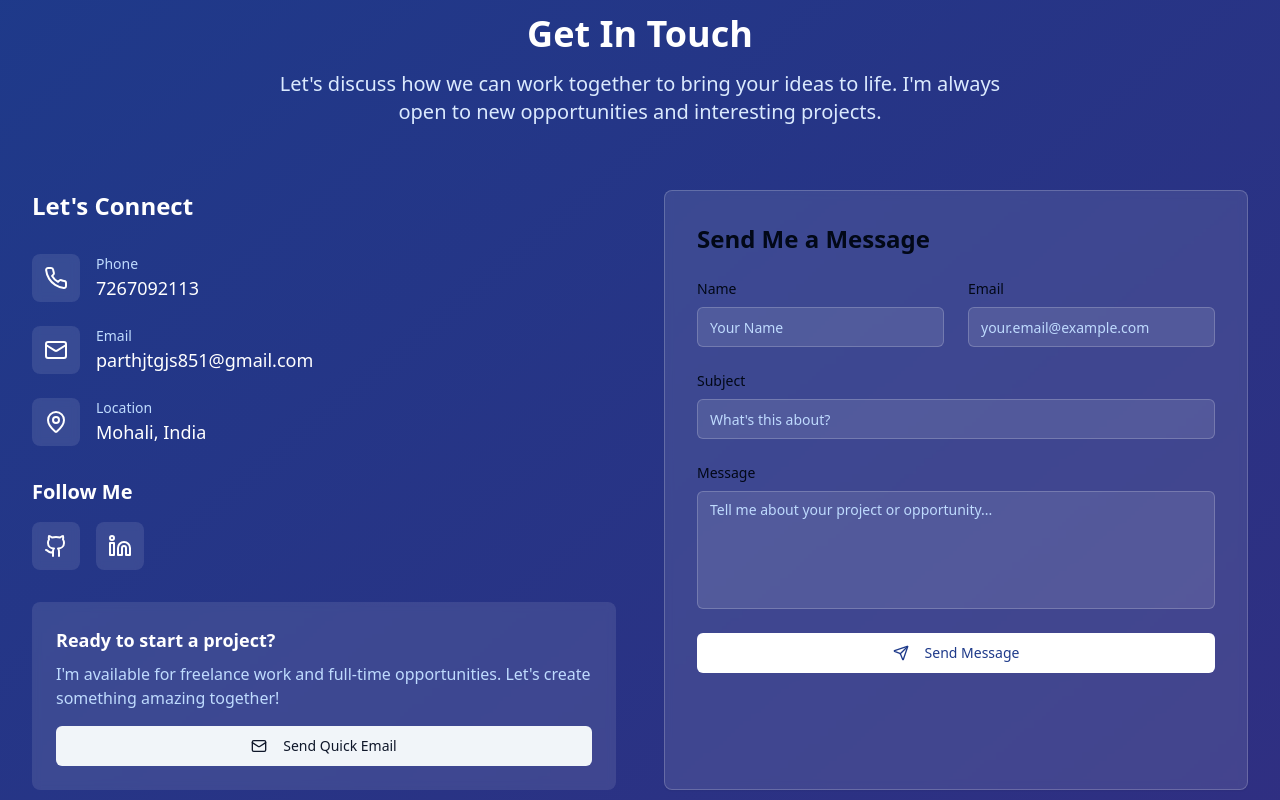
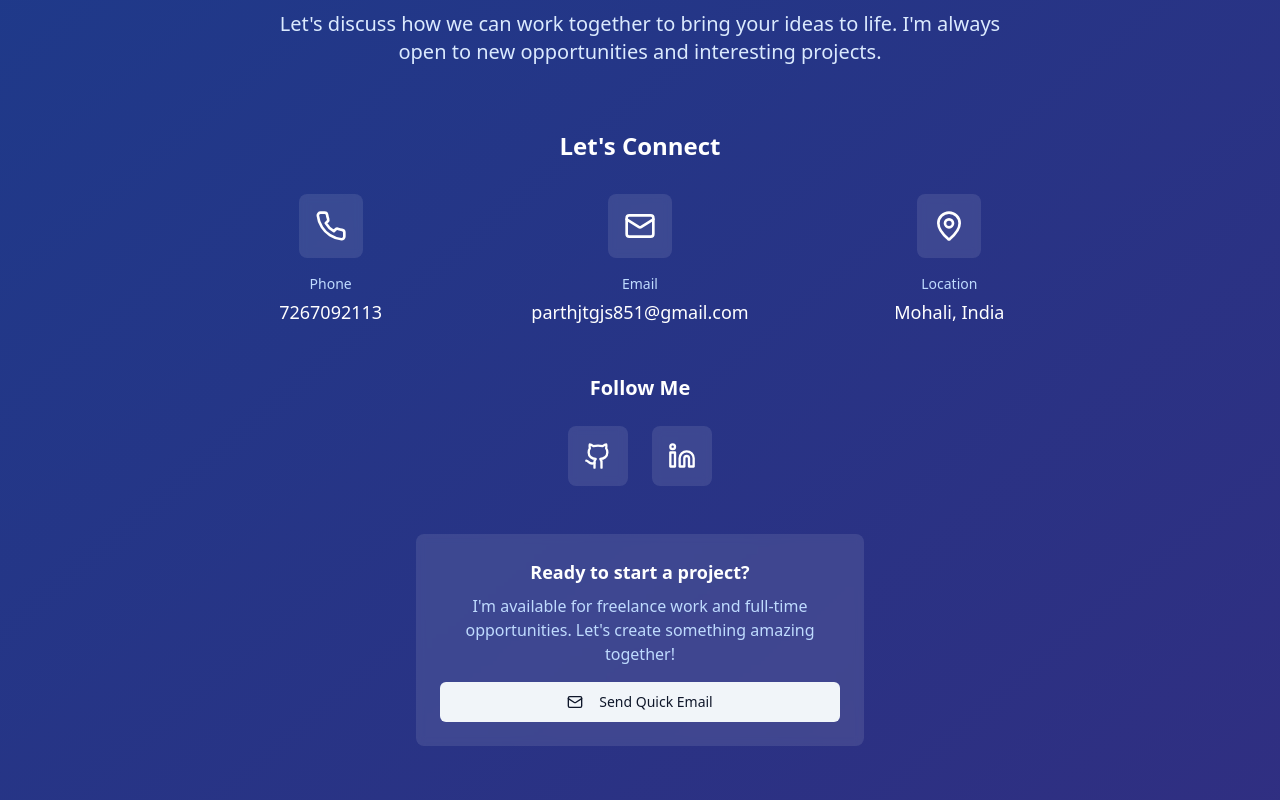
Before and after one commit to galaxyte/parth-portfolio-craft, a React (Vite) app: page / in a window 1280 px wide. Shown: the part 4960-5760 px from the top of the page. Built offline with nearby package versions, Linux system fonts and the light colour scheme.

Commit message:
Remove contact form and project buttons
Removes the "Send me a message" section from the contact component and the "Live demo" and "Code" buttons from the featured project section.

```diff
--- a/src/components/Contact.tsx
+++ b/src/components/Contact.tsx
@@ -1,37 +1,9 @@
 
 import { Card, CardContent } from "@/components/ui/card";
 import { Button } from "@/components/ui/button";
-import { Input } from "@/components/ui/input";
-import { Textarea } from "@/components/ui/textarea";
-import { Mail, Phone, MapPin, Github, Linkedin, Send } from "lucide-react";
-import { useState } from "react";
-import { useToast } from "@/hooks/use-toast";
+import { Mail, Phone, MapPin, Github, Linkedin } from "lucide-react";
 
 export const Contact = () => {
-  const [formData, setFormData] = useState({
-    name: "",
-    email: "",
-    subject: "",
-    message: ""
-  });
-  const { toast } = useToast();
-
-  const handleSubmit = (e: React.FormEvent) => {
-    e.preventDefault();
-    toast({
-      title: "Message Sent!",
-      description: "Thank you for your message. I'll get back to you soon!",
-    });
-    setFormData({ name: "", email: "", subject: "", message: "" });
-  };
-
-  const handleChange = (e: React.ChangeEvent<HTMLInputElement | HTMLTextAreaElement>) => {
-    setFormData(prev => ({
-      ...prev,
-      [e.target.name]: e.target.value
-    }));
-  };
-
   const contactInfo = [
     {
       icon: Phone,
@@ -79,21 +51,21 @@ export const Contact = () => {
           </p>
         </div>
 
-        <div className="grid grid-cols-1 lg:grid-cols-2 gap-12">
+        <div className="max-w-4xl mx-auto">
           {/* Contact Information */}
-          <div>
+          <div className="text-center">
             <h3 className="text-2xl font-bold mb-8">Let's Connect</h3>
 
-            <div className="space-y-6 mb-8">
+            <div className="grid grid-cols-1 md:grid-cols-3 gap-8 mb-12">
               {contactInfo.map((info, index) => {
                 const IconComponent = info.icon;
                 return (
-                  <div key={index} className="flex items-center gap-4">
-                    <div className="p-3 bg-white/10 rounded-lg backdrop-blur-sm">
-                      <IconComponent size={24} />
+                  <div key={index} className="flex flex-col items-center gap-4">
+                    <div className="p-4 bg-white/10 rounded-lg backdrop-blur-sm">
+                      <IconComponent size={32} />
                     </div>
-                    <div>
-                      <p className="text-blue-200 text-sm">{info.label}</p>
+                    <div className="text-center">
+                      <p className="text-blue-200 text-sm mb-1">{info.label}</p>
                       <a
                         href={info.href}
                         className="text-lg font-medium hover:text-blue-300 transition-colors"
@@ -107,19 +79,19 @@ export const Contact = () => {
             </div>
 
             {/* Social Links */}
-            <div>
-              <h4 className="text-xl font-semibold mb-4">Follow Me</h4>
-              <div className="flex gap-4">
+            <div className="mb-12">
+              <h4 className="text-xl font-semibold mb-6">Follow Me</h4>
+              <div className="flex justify-center gap-6">
                 {socialLinks.map((social, index) => {
                   const IconComponent = social.icon;
                   return (
                     <a
                       key={index}
                       href={social.href}
-                      className={`p-3 bg-white/10 rounded-lg backdrop-blur-sm hover:bg-white/20 transition-all duration-300 ${social.color}`}
+                      className={`p-4 bg-white/10 rounded-lg backdrop-blur-sm hover:bg-white/20 transition-all duration-300 ${social.color}`}
                       aria-label={social.label}
                     >
-                      <IconComponent size={24} />
+                      <IconComponent size={28} />
                     </a>
                   );
                 })}
@@ -127,7 +99,7 @@ export const Contact = () => {
             </div>
 
             {/* Call to Action */}
-            <div className="mt-8 p-6 bg-white/10 rounded-lg backdrop-blur-sm">
+            <div className="max-w-md mx-auto p-6 bg-white/10 rounded-lg backdrop-blur-sm">
               <h4 className="text-lg font-semibold mb-2">Ready to start a project?</h4>
               <p className="text-blue-200 mb-4">
                 I'm available for freelance work and full-time opportunities.
@@ -139,71 +111,6 @@ export const Contact = () => {
               </Button>
             </div>
           </div>
-
-          {/* Contact Form */}
-          <Card className="bg-white/10 backdrop-blur-sm border-white/20">
-            <CardContent className="p-8">
-              <h3 className="text-2xl font-bold mb-6">Send Me a Message</h3>
-
-              <form onSubmit={handleSubmit} className="space-y-6">
-                <div className="grid grid-cols-1 md:grid-cols-2 gap-6">
-                  <div>
-                    <label className="block text-sm font-medium mb-2">Name</label>
-                    <Input
-                      name="name"
-                      value={formData.name}
-                      onChange={handleChange}
-                      required
-                      className="bg-white/10 border-white/20 text-white placeholder:text-blue-200"
-                      placeholder="Your Name"
-                    />
-                  </div>
-                  <div>
-                    <label className="block text-sm font-medium mb-2">Email</label>
-                    <Input
-                      name="email"
-                      type="email"
-                      value={formData.email}
-                      onChange={handleChange}
-                      required
-                      className="bg-white/10 border-white/20 text-white placeholder:text-blue-200"
-                      placeholder="your.email@example.com"
-                    />
-                  </div>
-                </div>
-
-                <div>
-                  <label className="block text-sm font-medium mb-2">Subject</label>
-                  <Input
-                    name="subject"
-                    value={formData.subject}
-                    onChange={handleChange}
-                    required
-                    className="bg-white/10 border-white/20 text-white placeholder:text-blue-200"
-                    placeholder="What's this about?"
-                  />
-                </div>
-
-                <div>
-                  <label className="block text-sm font-medium mb-2">Message</label>
-                  <Textarea
-                    name="message"
-                    value={formData.message}
-                    onChange={handleChange}
-                    required
-                    rows={5}
-                    className="bg-white/10 border-white/20 text-white placeholder:text-blue-200 resize-none"
-                    placeholder="Tell me about your project or opportunity..."
-                  />
-                </div>
-
-                <Button type="submit" className="w-full bg-white text-blue-900 hover:bg-blue-50">
-                  <Send className="mr-2" size={16} />
-                  Send Message
-                </Button>
-              </form>
-            </CardContent>
-          </Card>
         </div>
 
         {/* Footer */}
--- a/src/components/Projects.tsx
+++ b/src/components/Projects.tsx
@@ -1,8 +1,6 @@
 
 import { Card, CardContent } from "@/components/ui/card";
-import { Button } from "@/components/ui/button";
 import { Badge } from "@/components/ui/badge";
-import { ExternalLink, Github } from "lucide-react";
 
 export const Projects = () => {
   const projects = [
@@ -95,7 +93,7 @@ export const Projects = () => {
                 </div>
 
                 {/* Technologies */}
-                <div className="mb-6">
+                <div className="mt-auto">
                   <h4 className="font-semibold text-gray-900 mb-2">Technologies:</h4>
                   <div className="flex flex-wrap gap-2">
                     {project.technologies.map((tech) => (
@@ -108,18 +106,6 @@ export const Projects = () => {
                     ))}
                   </div>
                 </div>
-
-                {/* Action Buttons */}
-                <div className="flex gap-3 mt-auto">
-                  <Button variant="outline" size="sm" className="flex-1">
-                    <Github className="mr-2" size={16} />
-                    Code
-                  </Button>
-                  <Button size="sm" className="flex-1">
-                    <ExternalLink className="mr-2" size={16} />
-                    Live Demo
-                  </Button>
-                </div>
               </CardContent>
             </Card>
           ))}
```
